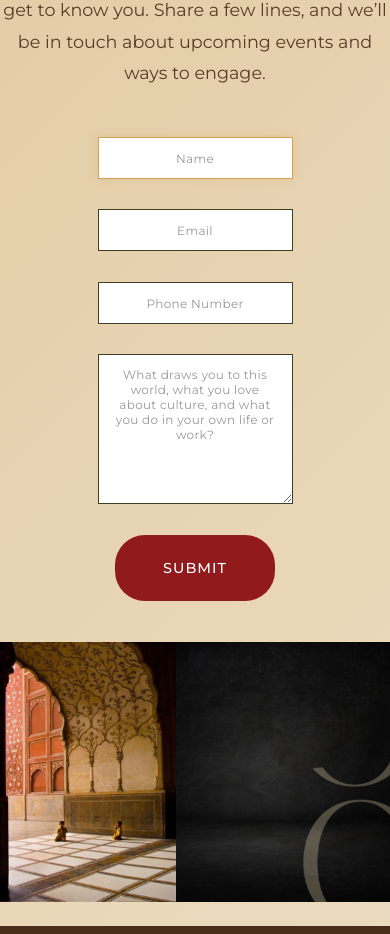
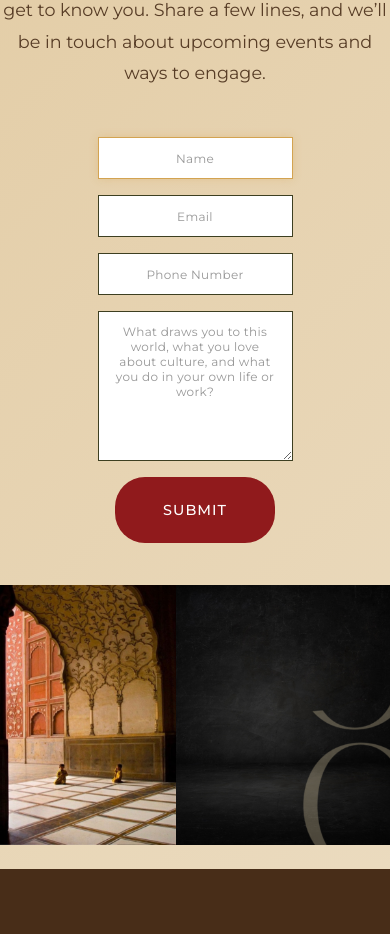
Before and after one commit to Tiger-Logistics-India-Ltd/Songs_of_the_Stone, a React (Vite) app: page / in a window 390 px wide. Shown: the part 3699-4633 px from the top of the page. Built offline with nearby package versions, Linux system fonts and the light colour scheme; no server answers; a web font is replaced by a local one.

Commit message:
fixed alignement

```diff
--- a/src/App.css
+++ b/src/App.css
@@ -1378,9 +1378,9 @@ span.italic-text {
   opacity: 0.9;
 }
 
-.contact-form-wrapper {
+/* .contact-form-wrapper {
   max-width: 100%;
-}
+} */
 
 .contact-image {
   position: relative;
@@ -1403,11 +1403,11 @@ span.italic-text {
 }
 
 /* Unified compact contact form spacing */
-.contact-form {
+/* .contact-form {
   display: flex;
   flex-direction: column;
   gap: 0.9rem;
-}
+} */
 
 /* Form row layout */
 .form-row {
@@ -1439,7 +1439,7 @@ span.italic-text {
   text-align: center;
 }
   /* Full width single-line fields alignment */
-  .full-width-input input { width: 100%; display: block; }
+  /* .full-width-input input { width: 100%; display: block; } */
 
 /* Desktop placeholder normalization */
 .contact-form input::placeholder,
@@ -2659,9 +2659,9 @@ html {
     padding: 0 1rem;
   }
 
-  .contact-form .form-row {
+  /* .contact-form .form-row {
     gap: 1rem;
-  }
+  } */
 
   /* Additional text wrapping and sizing fixes */
   .hero-title {
```
